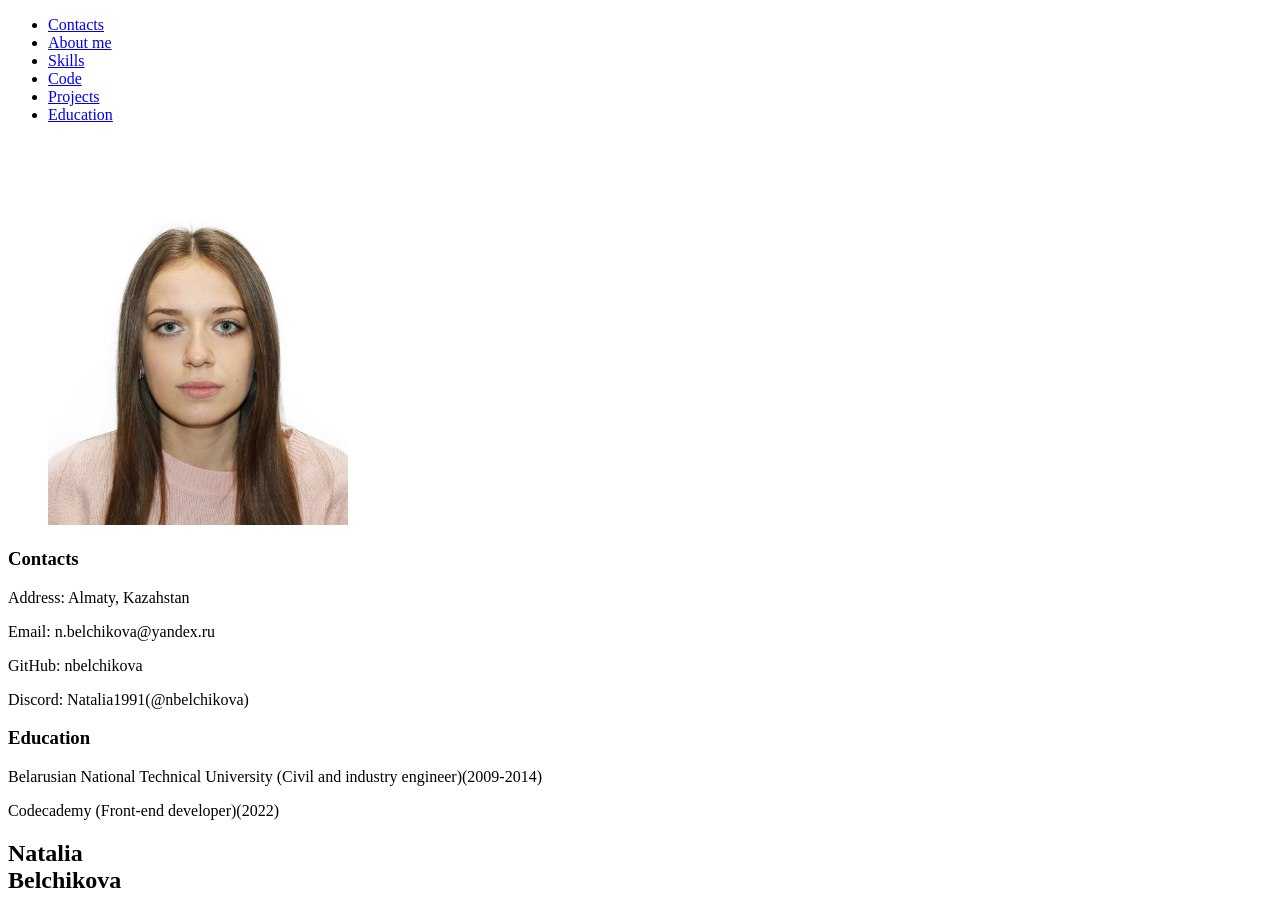
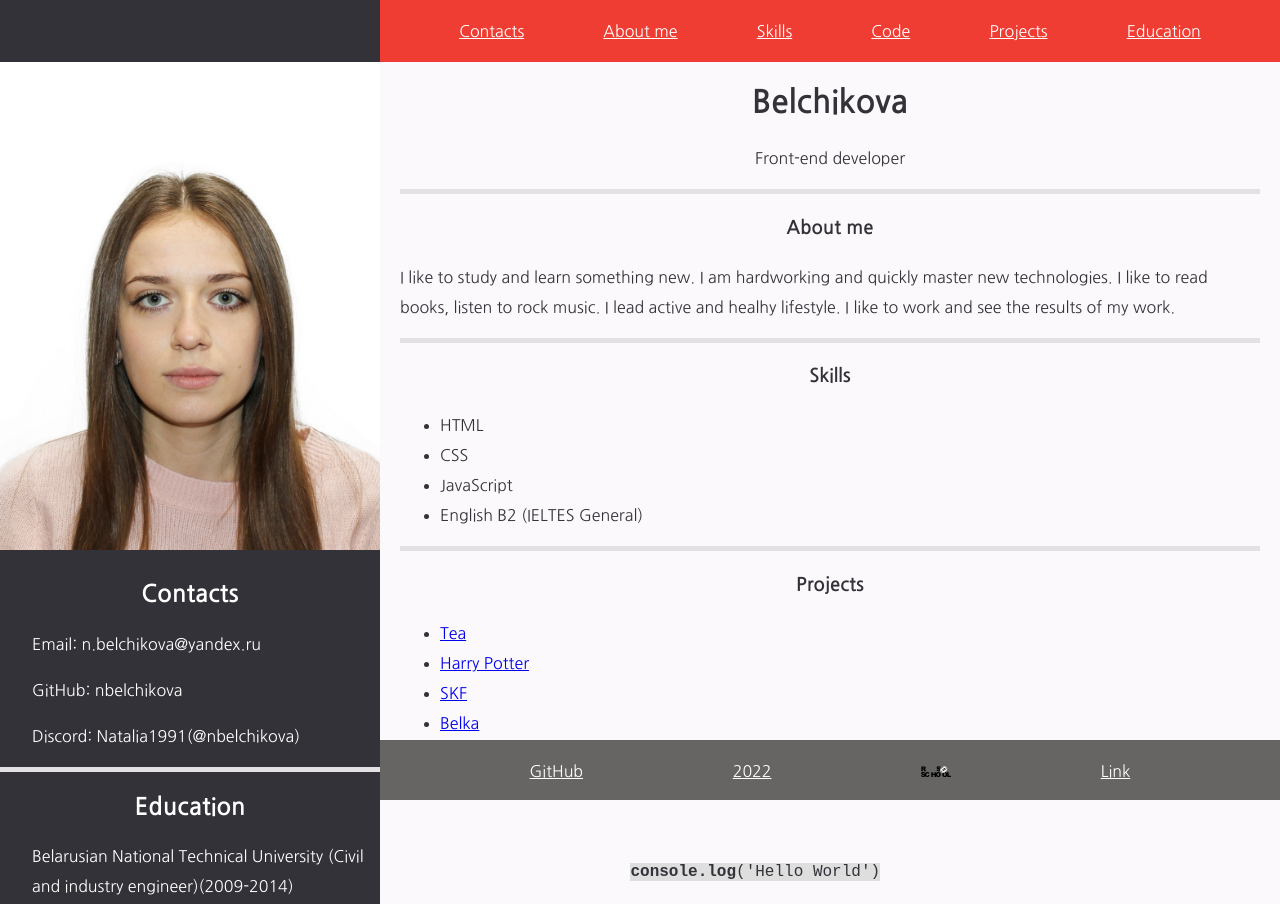
Before and after one commit to nbelchikova/rsschool-cv123, a plain HTML site: page index.html in a window 1280 px wide. Shown: the top 904 px of the page. Drawn offline with Linux system fonts and the light colour scheme.

Commit message:
docs: change css

```diff
--- a/index.html
+++ b/index.html
@@ -11,7 +11,7 @@
     <link rel="preconnect" href="https://fonts.gstatic.com" crossorigin>
     <link href="https://fonts.googleapis.com/css2?family=Nanum+Gothic:wght@400;700&display=swap" rel="stylesheet">
 </head>
-<body>
+<body class="page-body">
     <header class="header">
         <nav class="nav">
             <ul class="nav-list">
@@ -19,7 +19,7 @@
                     <a href="#contacts">Contacts</a>
                 </li>
                 <li class="nav-item">
-                    <a href="#summary">About me</a>
+                    <a href="#about">About me</a>
                 </li>
                 <li class="nav-item">
                     <a href="#skills">Skills</a>
@@ -36,19 +36,15 @@
             </ul>
         </nav>
     </header>
-    <main class="main">
-        <div class="left-side">
-            <figure class=""figure-left-side>
-                <img src="assets/IMG_20220327_181950 (1).jpg" class="photo" width=300 height=auto
+    <aside class="aside">
+            <figure class="figure-left-side">
+                <img src="assets/IMG_20220327_181950 (1).jpg" class="photo" width=380 height=auto
      alt="My photo">
             </figure>
-            <section class="contacts" id="contacts">
-                <h3 class="title-contacts">
+            <section>
+                <h2 class="title-contacts">
                     Contacts
-                </h3>
-                <p class="parag" id="parag-contacts">
-                    Address: Almaty, Kazahstan
-                </p>
+                </h2>
                 <p class="parag" id="parag-contacts">
                     Email: n.belchikova@yandex.ru
                 </p>
@@ -59,34 +55,38 @@
                     Discord: Natalia1991(@nbelchikova)
                 </p>
             </section>
-            <section class="education" id="education">
-                <h3 class="title-education">
+            <section>
+                <h2 class="title-education">
                     Education
-                </h3>
-                <p class="parag" id="parag-ceducation">
+                </h2>
+                <p class="parag" id="parag-education">
                     Belarusian National Technical University (Civil and industry engineer)(2009-2014)
                 </p>
                 <p class="parag" id="parag-education">
                     Codecademy (Front-end developer)(2022)
                 </p>
             </section>
-        </div>
-        <div class="'right-side">
+
+
+    </aside>
+    <main class="main">
             <section class="page-title">
+                <figure class="figure-right-side">
+                    <img src="assets/IMG_20220327_181950 (1).jpg" class="photo" width=380 height=auto
+         alt="My photo">
+                </figure>
                 <h1 class="main-title">
                     Natalia
                     <br>
+                    <br>
                     Belchikova
                 </h1>
-                <p class="usual">
+                <p class="usual" id="center-text">
                     Front-end developer
                 </p>
             </section>
-            <figure class="figure-right-side">
-                <img src="assets/IMG_20220327_181950 (1).jpg" class="photo" width=300 height=auto
-     alt="My photo">
-            </figure>
-            <section class="summary">
+
+            <section class="about">
                 <h3 class="title">
                     About me
                 </h3>
@@ -113,7 +113,7 @@
                     <li class="item-projects"><a href="https://nbelchikova.github.io/tea.github.io/" target="_blank">Tea</a></li>
                     <li class="item-projects"><a href="https://nbelchikova.github.io/Harry_Potter/" target="_blank">Harry Potter</a></li>
                     <li class="item-projects"><a href="https://nbelchikova.github.io/skf.github.io/" target="_blank">SKF</a></li>
-                    <li class="https://nbelchikova.github.io/BeLka3/" target="_blank">Belka</a></li>
+                    <li class="item-projects"><a href="https://nbelchikova.github.io/BeLka3/" target="_blank">Belka</a></li>
                 </ul>
             </section>
             <section class="code">
@@ -122,8 +122,7 @@
                 </h3>
                 <pre class="'pre">
                     <code class="code">
-                        <span class="function">console.log</span>
-                        <span class="text">('Hello World')</span>
+                        <span class="function">console.log</span><span class="text">('Hello World')</span>
                     </code>
                 </pre>
             </section>
@@ -148,14 +147,14 @@
                 <h3 class="title-education">
                     Education
                 </h3>
-                <p class="parag" id="parag-ceducation">
+                <p class="parag" id="parag-education">
                     Belarusian National Technical University (Civil and industry engineer)(2009-2014)
                 </p>
                 <p class="parag" id="parag-education">
                     Codecademy (Front-end developer)(2022)
                 </p>
             </section>
-        </div>
+            <div></div>
     </main>
     <footer class="footer">
         <ul class="footer-list">
--- a/style.css
+++ b/style.css
@@ -0,0 +1,156 @@
+html {
+    font-family: 'Nanum Gothic', sans-serif;
+    font-size: 16px;
+    line-height: 30px;
+    font-weight: 400;
+    color: #343239;
+    height: 100%;
+    margin: 0;
+    padding: 0;
+}
+.nav-list {
+    display: flex;
+    justify-content: space-evenly;
+    margin-right: 380px;
+    padding: 0;
+    list-style: none;
+    width: auto;
+    right: 500px;
+}
+
+.title-contacts,
+.title-education,
+h3 {
+    text-align: center;
+}
+
+div {
+    height:80px;
+}
+section {
+    border-bottom:solid 5px #e3e1e3;
+}
+.education-right {
+    border-bottom: none;
+}
+.main-title {
+    font-size: 32px;
+    text-align: center;
+}
+#center-text {
+    text-align: center;
+}
+nav a,
+footer a {
+    color: white;
+}
+
+.function {
+    font-weight: bold;
+}
+.text {
+    font-weight: italic;
+}
+code {
+    text-align: left;
+
+}
+span {
+    background-color: #DEDEDE;;
+}
+@media (max-width: 769px)   {
+
+
+    nav, footer, aside {
+        display: none;
+    }
+    main {
+        display: block;
+        left: 0;
+        top: 0;
+        padding-right: 20px;
+
+        background-color: #343239;
+    }
+    p {
+        text-align: left;
+    }
+    p, h1, h2, h3, a {
+        color: white;
+    }
+    .figure-left-side {
+        top: 0;
+    }
+    .item-skills {
+        color: white;
+    }
+    .figure-right-side {
+       margin-left: 20px;
+       margin-top: 0;
+    }
+    .code {
+        display: none;
+    }
+}
+
+@media (min-width: 769px){
+    .figure-right-side {
+        display: none;
+
+    }
+    .figure-left-side {
+        margin-left: 0;
+        margin-top: 62px;
+    }
+    .nav {
+        top:0;
+        background-color:#f03d33;
+        position: fixed;
+        width: 100%;
+        right: 0;
+        z-index: 1;
+        left: 380px;
+    }
+    main {
+        position: absolute;
+        left: 380px;
+        top: 0;
+        padding-left: 20px;
+        padding-right: 20px;
+        background-color: #fbf9fb;
+    }
+    #parag-contacts,
+    #parag-education {
+        padding-left: 2em;
+    }
+    aside {
+        position: fixed;
+        background-color:#343239;
+        top: 0;
+        width: 380px;
+        height: auto;
+        color: white;
+        margin: 0;
+        padding: 0;
+        left: 0;
+        min-height: 100vh;
+    }
+    .footer {
+        bottom:0;
+        background-color:#666564;
+        position: fixed;
+        width: 100%;
+        left: 380px;
+        z-index: 1;
+        height: 60px;
+    }
+    .footer-list {
+        display: flex;
+        justify-content: space-evenly;
+        margin-right: 380px;
+        padding: 0;
+        list-style: none;
+        width: auto;
+        right: 500px;
+    }
+}
```
